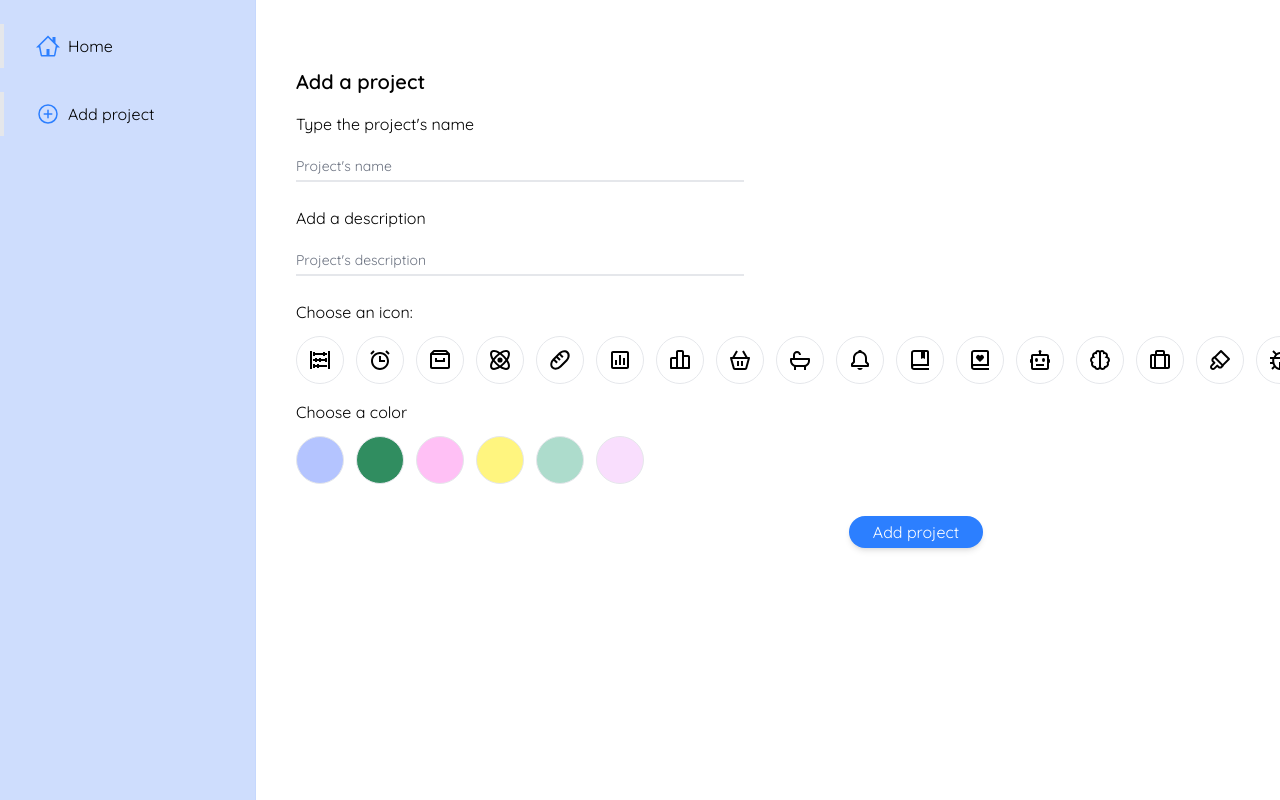
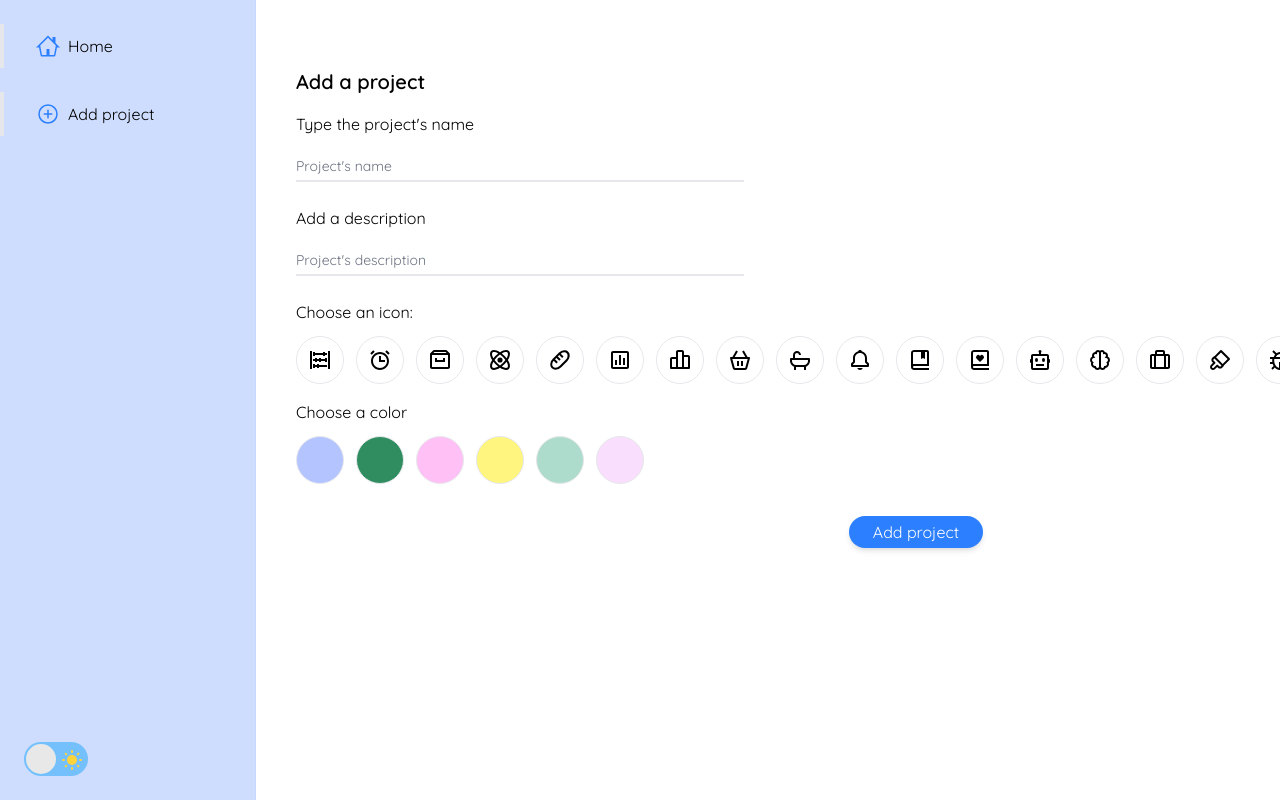
Before and after one commit to aldanielago/TaskList, a React (Vite) app: page /add-project in a window 1280 px wide. Shown: the top 800 px of the page. Built offline with nearby package versions, Linux system fonts and the light colour scheme.

Commit message:
[Styles] Dark and light mode button

```diff
--- a/src/App.jsx
+++ b/src/App.jsx
@@ -6,15 +6,31 @@ import { Routes, Route } from "react-router-dom";
 import { SideBar } from "./components/elements/SideBar";
 import { ProjectProvider } from "./contexts/ProjectsContext";
 import { TaskProvider } from "./contexts/TaskContext";
+import { useEffect, useState } from "react";
 
 function App() {
+  const [ theme, setTheme ] = useState('light');
+
+  const handleDarkMode = () => {
+    setTheme(prev => prev === 'light' ? 'dark' : 'light');
+    console.log(theme);
+  }
+
+  useEffect(() => {
+    if(theme == 'dark'){
+      document.querySelector('html').classList.add('dark');
+    } else {
+      document.querySelector('html').classList.remove('dark');
+    }
+  }, [theme])
+
   return (
-    <div className="flex">
+    <div className={`flex `}>
       <TaskProvider><ProjectProvider>
-      <SideBar />
+      <SideBar setDarkMode={handleDarkMode} />
       <div className="flex-grow md:w-2/3 md:pl-[20%]">
         <Routes>
-          <Route path="/" exact element={<Home />} />
+          <Route path="/" exact element={<Home  />} />
           <Route path="/add-project" element={<AddProjectPage />} />
           <Route path="/projects/:projectId" element={<ProjectPage />} />
         </Routes>
--- a/src/components/elements/ProjectItem.jsx
+++ b/src/components/elements/ProjectItem.jsx
@@ -22,7 +22,7 @@ export function ProjectItem({ project }) {
   const progressBarWidth = `${percentage}%`;
 
   return (
-    <div className={`${projectsPalette[project.paletteId].primaryColor} max-w-lg min-w-[200px] p-3 pl-5 mt-2 w-11/12 rounded-3xl flex justify-between items-center shadow-md md:flex-col md:items-start md:rounded-lg`}>
+    <div className={`${projectsPalette[project.paletteId].primaryColor} max-w-lg md:max-w-[400px] min-w-[200px] p-3 pl-5 mt-2 w-11/12 rounded-3xl flex justify-between items-center shadow-md md:flex-col md:items-start md:rounded-lg`}>
       <i className={`${projectsPalette[project.paletteId].primaryColor == 'bg-pgreen-600' ? "text-zinc-300" : "text-zinc-500"} text-3xl hidden md:block pb-[4px]`}>{ project.icon ? projectIcons[project.icon].component : projectIcons[0].component }</i>
       <div className="flex flex-col justify-between">
         <p className="font-Quicksand text-sm line-clamp-1 font-medium">{ project.name === '' ? 'Untitled' : project.name }</p>
--- a/src/components/elements/SideBar.jsx
+++ b/src/components/elements/SideBar.jsx
@@ -4,11 +4,12 @@ import { Link } from "react-router-dom";
 import { useContext } from "react";
 import { ProjectContext } from "../../contexts/ProjectsContext";
 
-export function SideBar() {
+export function SideBar({ setDarkMode }) {
   const { projects, projectIcons } = useContext(ProjectContext);
 
   return (
-    <nav className="bg-[#ceddfd] w-[20%] h-screen fixed border-r border-inherit border-pblue-500 border-opacity-5 overflow-y-auto hidden md:block">
+    <nav className="bg-[#ceddfd] md:flex content-between justify-between flex-col w-[20%] h-screen fixed border-r border-inherit border-pblue-500 border-opacity-5 overflow-y-auto hidden">
+      <div>
         <Link to={'/'} className="w-full flex py-[10px] mt-6 pl-8 hover:bg-[#aac2f4] hover:border-[#aac2f4] transition-colors duration-300 active:border-l-4 border-l-4 focus:bg-[#aac2f4] focus:font-medium active:border-l-pblue-500 focus:border-l-pblue-500 focus:outline-none">
           <GoHome className="text-2xl inline-block text-pblue-500 mr-2"/>
           <span className="font-Quicksand">Home</span>
@@ -26,6 +27,16 @@ export function SideBar() {
             </Link>
           )}
         </div>
+      </div>
+
+      <div className="w-100 pl-6 pb-6">
+        <label className="switch" onClick={ setDarkMode }>
+          <span className="sun"><svg xmlns="http://www.w3.org/2000/svg" viewBox="0 0 24 24"><g fill="#ffd43b"><circle r="5" cy="12" cx="12"></circle><path d="m21 13h-1a1 1 0 0 1 0-2h1a1 1 0 0 1 0 2zm-17 0h-1a1 1 0 0 1 0-2h1a1 1 0 0 1 0 2zm13.66-5.66a1 1 0 0 1 -.66-.29 1 1 0 0 1 0-1.41l.71-.71a1 1 0 1 1 1.41 1.41l-.71.71a1 1 0 0 1 -.75.29zm-12.02 12.02a1 1 0 0 1 -.71-.29 1 1 0 0 1 0-1.41l.71-.66a1 1 0 0 1 1.41 1.41l-.71.71a1 1 0 0 1 -.7.24zm6.36-14.36a1 1 0 0 1 -1-1v-1a1 1 0 0 1 2 0v1a1 1 0 0 1 -1 1zm0 17a1 1 0 0 1 -1-1v-1a1 1 0 0 1 2 0v1a1 1 0 0 1 -1 1zm-5.66-14.66a1 1 0 0 1 -.7-.29l-.71-.71a1 1 0 0 1 1.41-1.41l.71.71a1 1 0 0 1 0 1.41 1 1 0 0 1 -.71.29zm12.02 12.02a1 1 0 0 1 -.7-.29l-.66-.71a1 1 0 0 1 1.36-1.36l.71.71a1 1 0 0 1 0 1.41 1 1 0 0 1 -.71.24z"></path></g></svg></span>
+          <span className="moon"><svg xmlns="http://www.w3.org/2000/svg" viewBox="0 0 384 512"><path d="m223.5 32c-123.5 0-223.5 100.3-223.5 224s100 224 223.5 224c60.6 0 115.5-24.2 155.8-63.4 5-4.9 6.3-12.5 3.1-18.7s-10.1-9.7-17-8.5c-9.8 1.7-19.8 2.6-30.1 2.6-96.9 0-175.5-78.8-175.5-176 0-65.8 36-123.1 89.3-153.3 6.1-3.5 9.2-10.5 7.7-17.3s-7.3-11.9-14.3-12.5c-6.3-.5-12.6-.8-19-.8z"></path></svg></span>
+          <input type="checkbox" className="input"/>
+          <span className="slider"></span>
+        </label>
+      </div>
     </nav>
   );
 }
--- a/src/components/elements/SmallOptionsMenu.jsx
+++ b/src/components/elements/SmallOptionsMenu.jsx
@@ -9,9 +9,7 @@ export function SmallOptionsMenu({ item, onDelete, onAddProject }) {
   const menuRef = useRef(null);
 
   let haveProject = false;
-  if(onAddProject) {
-    haveProject = projects.find( p => p.tasksId.includes(item.id)) ? true : false || false;
-  }
+  onAddProject && projects.find( p => p.tasksId.includes(item.id)) ? haveProject = true : false;
 
   const handleMenuToggle = () => {
     setIsOpen(!isOpen);
--- a/src/components/pages/Home.jsx
+++ b/src/components/pages/Home.jsx
@@ -29,7 +29,7 @@ export function Home() {
   const message = generateMessage(tasks);
 
   return (
-    <section className="w-full h-screen overflow-y-auto pl-6">
+    <section className="w-full h-screen overflow-y-auto pl-6 dark:bg-pdark-900  ">
       <div className="pt-4">
         <h1 className="font-Quicksand font-bold text-lg">Hi there!</h1>
         <p className="text-xs font-Quicksand text-pgray-700">{message}</p>
--- a/src/index.css
+++ b/src/index.css
@@ -21,3 +21,109 @@ input[type="date"]::-webkit-calendar-picker-indicator {
 label input:checked + span {
   @apply border-gray-600
 }
+
+.switch {
+  font-size: 17px;
+  position: relative;
+  display: block;
+  width: 64px;
+  height: 34px;
+}
+
+.switch input {
+  opacity: 0;
+  width: 0;
+  height: 0;
+}
+
+.slider {
+  position: absolute;
+  cursor: pointer;
+  top: 0;
+  left: 0;
+  right: 0;
+  bottom: 0;
+  background-color: #73C0FC;
+  transition: .4s;
+  border-radius: 30px;
+}
+
+.slider:before {
+  position: absolute;
+  content: "";
+  height: 30px;
+  width: 30px;
+  border-radius: 20px;
+  left: 2px;
+  bottom: 2px;
+  z-index: 2;
+  background-color: #e8e8e8;
+  transition: .4s;
+}
+
+.sun svg {
+  position: absolute;
+  top: 6px;
+  left: 36px;
+  z-index: 1;
+  width: 24px;
+  height: 24px;
+}
+
+.moon svg {
+  fill: #73C0FC;
+  position: absolute;
+  top: 5px;
+  left: 5px;
+  z-index: 1;
+  width: 24px;
+  height: 24px;
+}
+
+/* .switch:hover */.sun svg {
+  animation: rotate 15s linear infinite;
+}
+
+@keyframes rotate {
+  0% {
+    transform: rotate(0);
+  }
+
+  100% {
+    transform: rotate(360deg);
+  }
+}
+
+/* .switch:hover */.moon svg {
+  animation: tilt 5s linear infinite;
+}
+
+@keyframes tilt {
+  0% {
+    transform: rotate(0deg);
+  }
+
+  25% {
+    transform: rotate(-10deg);
+  }
+
+  75% {
+    transform: rotate(10deg);
+  }
+
+  100% {
+    transform: rotate(0deg);
+  }
+}
+
+.input:checked + .slider {
+  background-color: #183153;
+}
+
+.input:focus + .slider {
+  box-shadow: 0 0 1px #183153;
+}
+
+.input:checked + .slider:before {
+  transform: translateX(30px);
+}
--- a/tailwind.config.js
+++ b/tailwind.config.js
@@ -1,6 +1,7 @@
 /** @type {import('tailwindcss').Config} */
 export default {
   content: ["./src/**/*.{js,ts,jsx,tsx,mdx}", './index.html'],
+  darkMode: 'class',
   theme: {
     extend: {
       colors: {
```
Lines whose indentation alone changed are shown as unchanged.
